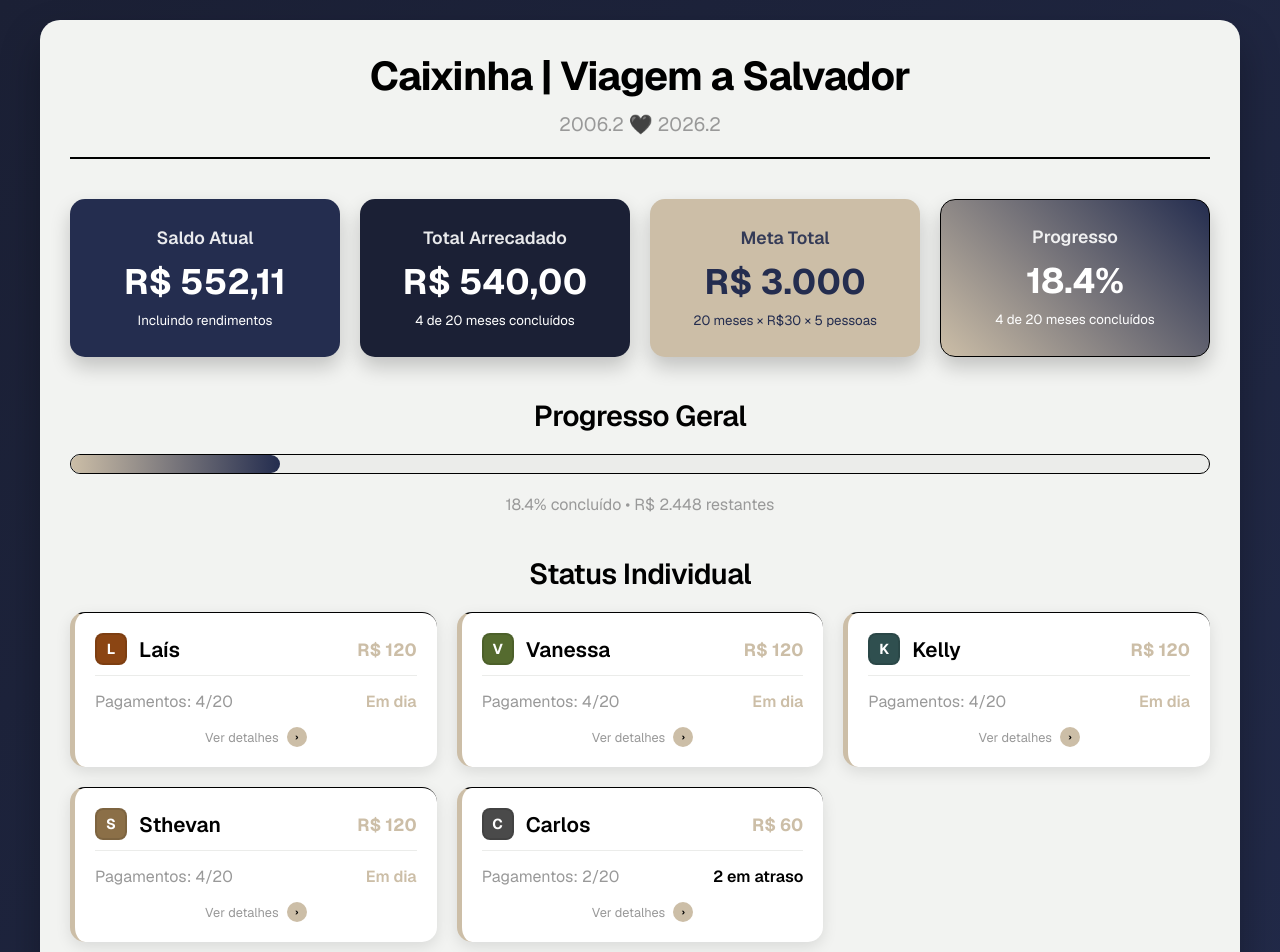
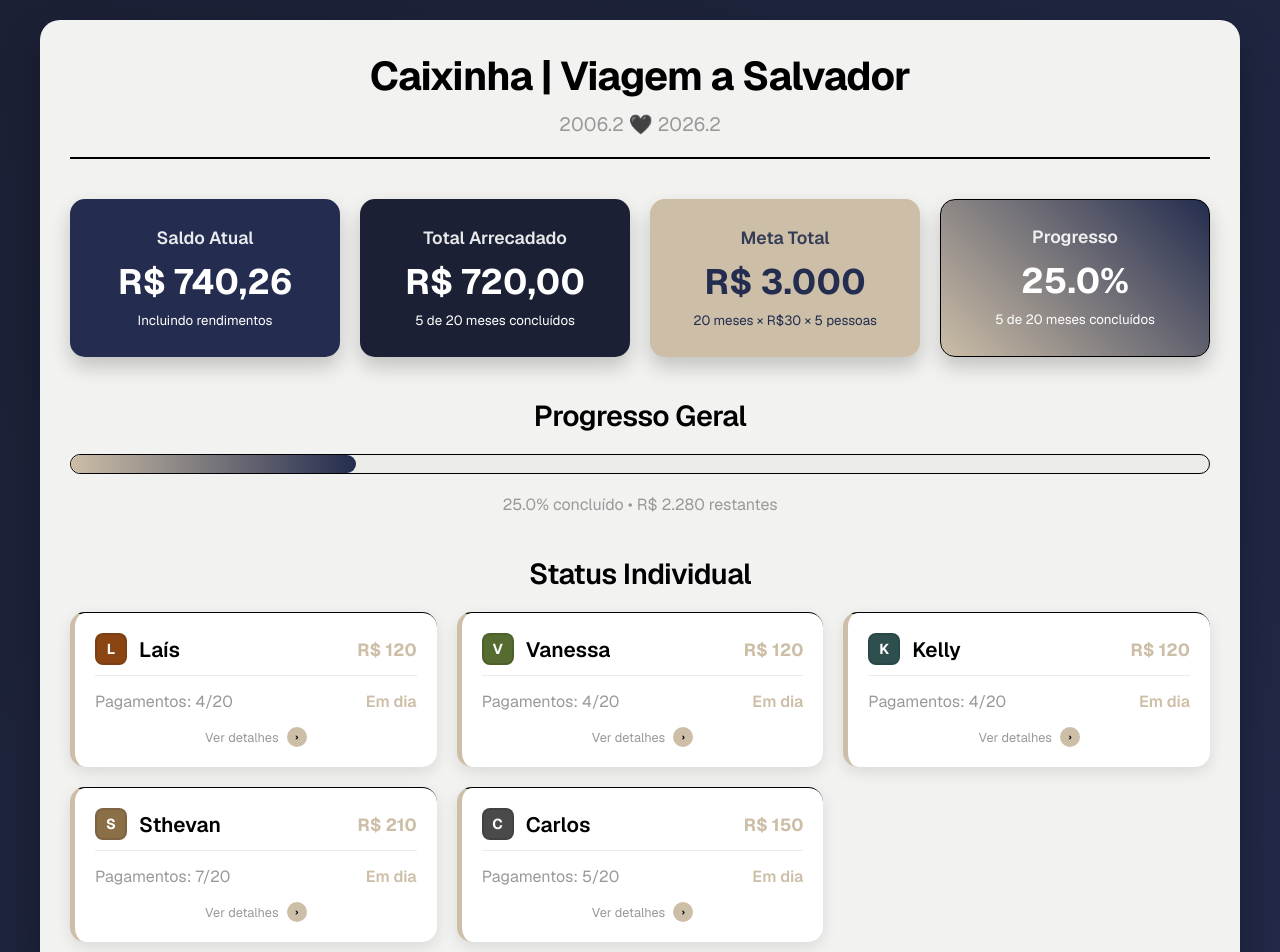
Before and after one commit to byferraz/salvador, a plain HTML site: page index.html in a window 1280 px wide. Shown: the top 952 px of the page. Drawn offline with nearby package versions, Linux system fonts and the light colour scheme.

Commit message:
Atualiza dados do dashboard

```diff
--- a/index.html
+++ b/index.html
@@ -3,7 +3,7 @@
 <head>
     <meta charset="UTF-8">
     <meta name="viewport" content="width=device-width, initial-scale=1.0">
-    <title>Dashboard - 20 anos de amizade</title>
+    <title>Dashboard - 20 Anos de Amizade</title>
     <style>
         @import url('https://fonts.googleapis.com/css2?family=Geist:wght@300;400;500;600;700&display=swap');
 
@@ -659,13 +659,13 @@
         <div class="summary-cards">
             <div class="card">
                 <h3>Saldo Atual</h3>
-                <div class="value">R$ 552,11</div>
+                <div class="value">R$ 740,26</div>
                 <small>Incluindo rendimentos</small>
             </div>
             <div class="card">
                 <h3>Total Arrecadado</h3>
-                <div class="value">R$ 540,00</div>
-                <small>4 de 20 meses concluídos</small>
+                <div class="value">R$ 720,00</div>
+                <small>5 de 20 meses concluídos</small>
             </div>
             <div class="card">
                 <h3>Meta Total</h3>
@@ -674,17 +674,17 @@
             </div>
             <div class="card">
                 <h3>Progresso</h3>
-                <div class="value">18.4%</div>
-                <small>4 de 20 meses concluídos</small>
+                <div class="value">25.0%</div>
+                <small>5 de 20 meses concluídos</small>
             </div>
         </div>
 
         <div class="progress-section">
             <h2 class="section-title">Progresso Geral</h2>
             <div class="progress-bar">
-                <div class="progress-fill" style="width: 18.4%;"></div>
+                <div class="progress-fill" style="width: 25.0%;"></div>
             </div>
-            <p style="text-align: center; color: #999999;">18.4% concluído • R$ 2.448 restantes</p>
+            <p style="text-align: center; color: #999999;">25.0% concluído • R$ 2.280 restantes</p>
         </div>
 
         <div class="progress-section">
@@ -707,8 +707,8 @@
         </div>
 
         <div class="update-info">
-            <p><strong>Última atualização:</strong> 28 de junho de 2025</p>
-            <p><strong>Nota:</strong> O dinheiro rendeu <strong>R$ 12,11</strong> até agora.</p>
+            <p><strong>Última atualização:</strong> 31 de julho de 2025</p>
+            <p><strong>Nota:</strong> O dinheiro rendeu <strong>R$ 20,26</strong> até agora.</p>
         </div>
     </div>
 
@@ -764,15 +764,15 @@
                 name: 'Sthevan',
                 initial: 'S',
                 color: '#8B6F47',
-                payments: ['Mar 2025', 'Abr 2025', 'Mai 2025', 'Jun 2025'],
-                total: 120
+                payments: ['Mar 2025', 'Abr 2025', 'Mai 2025', 'Jun 2025', 'Jul 2025', 'Ago 2025', 'Set 2025'],
+                total: 210
             },
             {
                 name: 'Carlos',
                 initial: 'C',
                 color: '#4A4A4A',
-                payments: ['Mar 2025', 'Abr 2025'],
-                total: 60
+                payments: ['Mar 2025', 'Abr 2025', 'Mai 2025', 'Jun 2025', 'Jul 2025'],
+                total: 150
             }
         ];
 
@@ -782,8 +782,8 @@
             { name: 'Abr 2025', status: 'completed' },
             { name: 'Mai 2025', status: 'completed' },
             { name: 'Jun 2025', status: 'completed' },
-            { name: 'Jul 2025', status: 'current' },
-            { name: 'Ago 2025', status: 'future' },
+            { name: 'Jul 2025', status: 'completed' },
+            { name: 'Ago 2025', status: 'current' },
             { name: 'Set 2025', status: 'future' },
             { name: 'Out 2025', status: 'future' },
             { name: 'Nov 2025', status: 'future' },
@@ -878,7 +878,7 @@
             const totalPending = 20 - totalPaid;
             const amountPaid = totalPaid * 30;
             const amountPending = totalPending * 30;
-            const monthsPassed = 4;
+            const monthsPassed = 5;
             const inArrears = Math.max(0, monthsPassed - totalPaid);
 
             // Renderizar resumo
```
